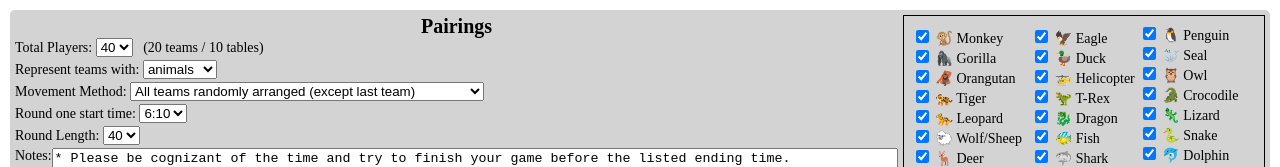
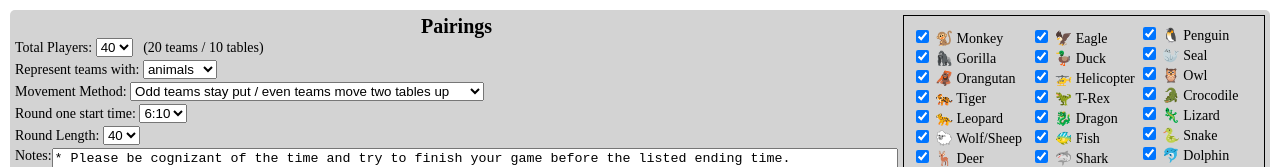
Before and after one commit to richalbers/Pairings, a plain HTML site: page index.html in a window 1280 px wide. Shown: the top 167 px of the page. Drawn offline with nearby package versions, Linux system fonts and the light colour scheme.

Commit message:
Update index.html

```diff
--- a/index.html
+++ b/index.html
@@ -45,9 +45,10 @@
 
 			<label for="movement">Movement Method:</label>
 			<select name="movement" id="movement">
-				<option value="randomExLast" selected>All teams randomly arranged (except last team)</option>
+				<option value="randomExLast2">All teams randomly arranged (except last 2 teams)</option>
+				<option value="randomExLast">All teams randomly arranged (except last team)</option>
 				<option value="randomAll">All teams randomly arranged</option>
-				<option value="moveE2U">Odd teams stay put / even teams move two tables up</option>
+				<option value="moveE2U" selected>Odd teams stay put / even teams move two tables up</option>
 				<option value="moveE2D">Odd teams stay put / even teams move two tables down</option>
 			</select><br>
 
```
